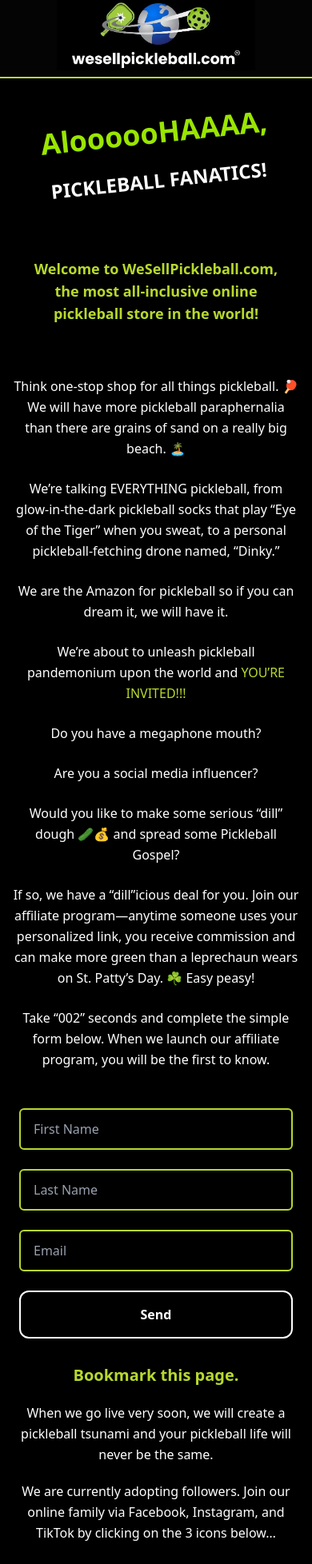
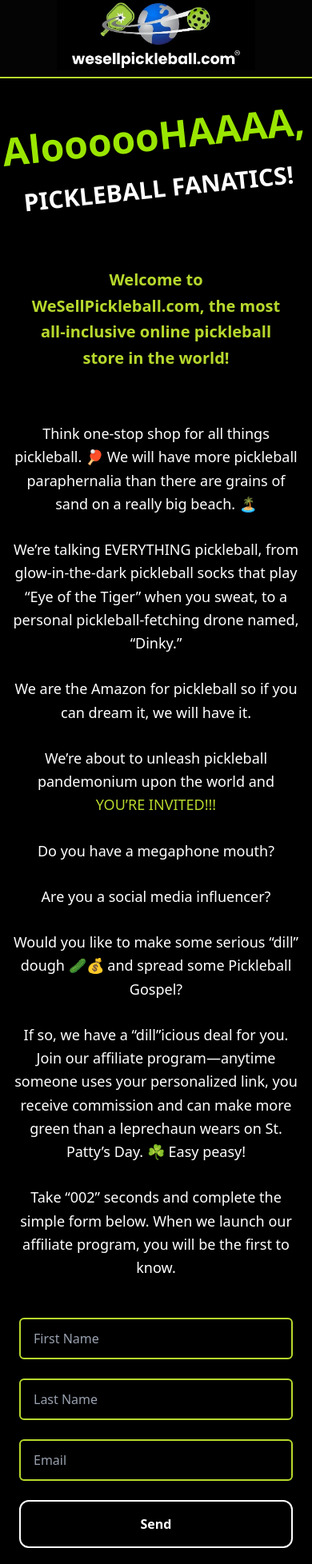
Before and after one commit to ahmedafzal98/wesellpickleball, a React (Vite) app in the folder client/: page / in a window 390 px wide. Shown: the top 1956 px of the page at 80% size. Built offline with nearby package versions, Linux system fonts and the light colour scheme.

Commit message:
font size big on small screens

```diff
--- a/client/src/components/AffiliateInfo.jsx
+++ b/client/src/components/AffiliateInfo.jsx
@@ -3,7 +3,7 @@
 const AffiliateInfo = () => {
   return (
     <div className="overflow-x-hidden flex flex-col items-center justify-center bg-black pt-4 pb-12 px-4 sm:px-6">
-      <div className="w-full max-w-2xl text-white text-base sm:text-lg leading-relaxed text-center space-y-6 sm:space-y-8">
+      <div className="w-full max-w-2xl text-white text-lg sm:text-xl leading-relaxed text-center space-y-7 sm:space-y-9">
         <p>
           Think one-stop shop for all things pickleball. 🏓 We will have more
           pickleball paraphernalia than there are grains of sand on a really big
--- a/client/src/components/Banner.jsx
+++ b/client/src/components/Banner.jsx
@@ -5,17 +5,17 @@
     <div className="flex flex-col items-center justify-center bg-black px-4 py-12 sm:py-16 text-center">
       {/* Banner with slanted text */}
       <div className="text-center transform -rotate-6 space-y-6">
-        <h1 className="text-lime-400 text-4xl sm:text-5xl md:text-7xl font-extrabold">
+        <h1 className="text-lime-400 text-5xl sm:text-6xl md:text-7xl font-extrabold">
           AloooooHAAAA,
         </h1>
-        <h2 className="text-white text-2xl sm:text-3xl md:text-6xl font-extrabold whitespace-nowrap">
+        <h2 className="text-white text-3xl sm:text-4xl md:text-6xl font-extrabold whitespace-nowrap">
           PICKLEBALL FANATICS!
         </h2>
       </div>
 
       {/* Add space between the paragraphs below */}
       <p
-        className="text-center font-semibold max-w-2xl px-4 text-lg sm:text-xl md:text-2xl mt-20"
+        className="text-center font-semibold max-w-2xl px-4 text-xl sm:text-2xl md:text-2xl mt-20 leading-relaxed"
         style={{ color: "#B7D92D" }}
       >
         Welcome to WeSellPickleball.com, the most all-inclusive online
--- a/client/src/components/BookmarkSection.jsx
+++ b/client/src/components/BookmarkSection.jsx
@@ -5,8 +5,8 @@
 const BookmarkSection = () => {
   return (
     <div className="overflow-x-hidden flex flex-col items-center justify-center bg-black py-8 px-4 sm:py-12 sm:px-6">
-      <div className="w-full max-w-2xl text-center space-y-5 sm:space-y-6 text-white text-base sm:text-lg leading-relaxed">
-        <p className="text-[#B7D92D] font-semibold text-xl sm:text-2xl">
+      <div className="w-full max-w-2xl text-center space-y-6 sm:space-y-8 text-white text-lg sm:text-xl leading-relaxed">
+        <p className="text-[#B7D92D] font-semibold text-2xl sm:text-3xl">
           Bookmark this page.
         </p>
 
@@ -73,7 +73,7 @@
 
         <p>With pickles in our pockets and smiles on our faces,</p>
 
-        <p className="text-[#B7D92D] font-semibold text-xl sm:text-2xl">
+        <p className="text-[#B7D92D] font-semibold text-2xl sm:text-3xl">
           Your Pickleball Overlords
         </p>
       </div>
```
